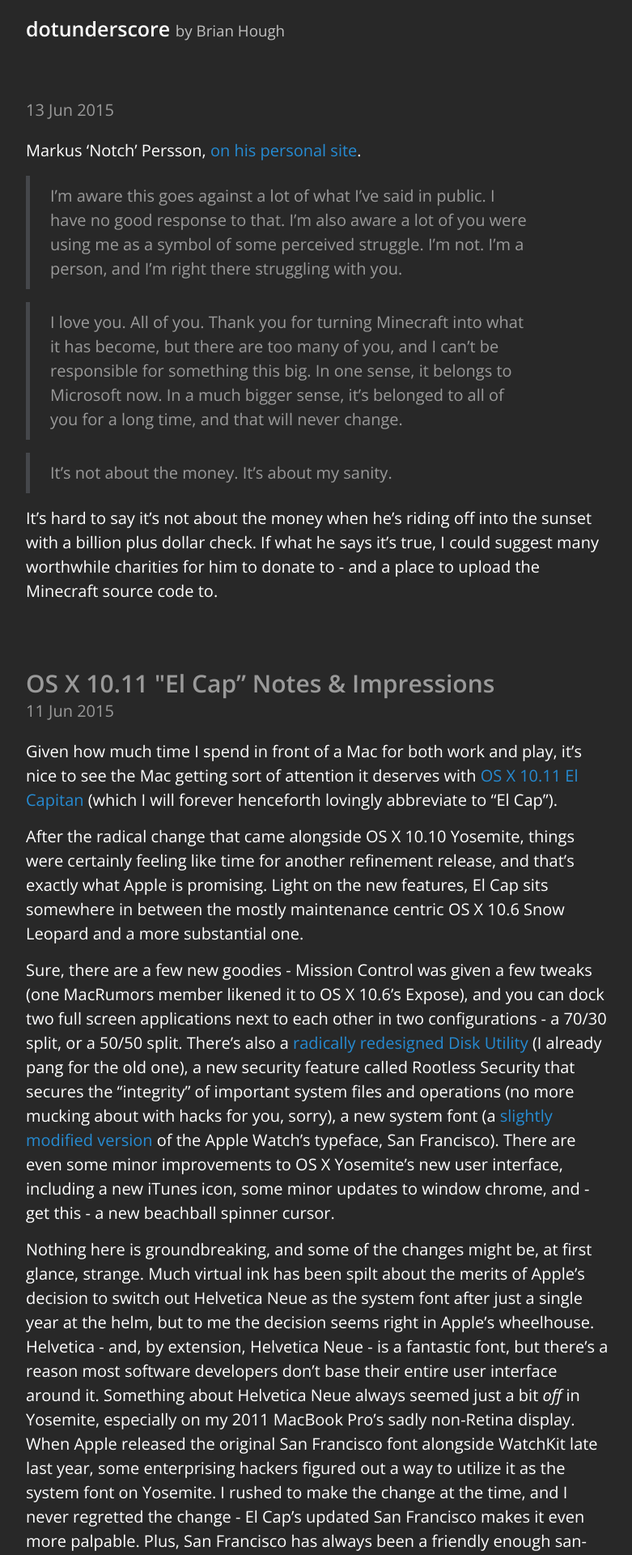
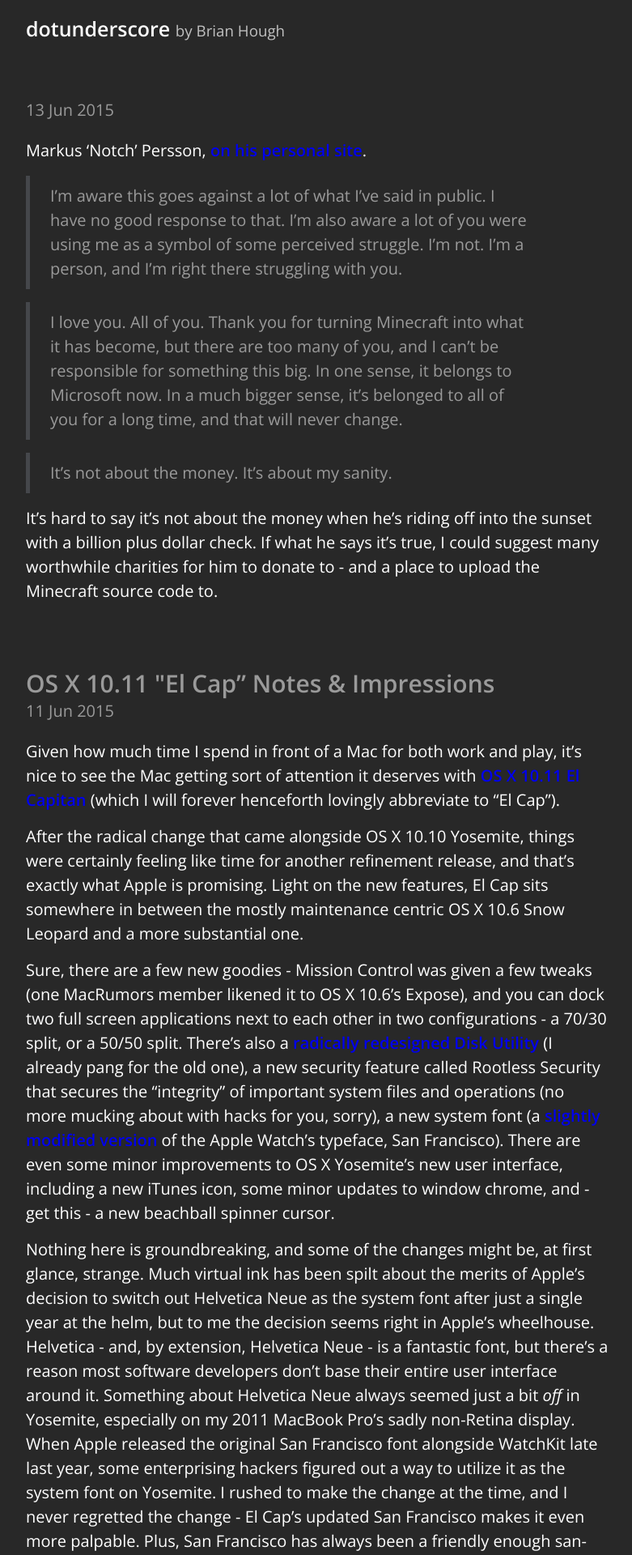
Before and after one commit to derfbwh/derfbwh.github.io, a Jekyll site: the page built from index.html, in a window 1280 px wide. Shown: the top 1920 px of the page at 81% size, without its empty margins (248-1029 px from the left). Built offline with Jekyll 4.4.1, drawn with Linux system fonts in a browser that asks for light colours; Markdown is read by kramdown in place of the engine named in the settings; the list of posts is cut into pages by our own code.

Commit message:
layout-update

```diff
--- a/public/css/poole.css
+++ b/public/css/poole.css
@@ -69,8 +69,9 @@
 
 /* No `:visited` state is required by default (browsers will use `a`) */
 a {
-  color: #268bd2;
+  color: #darkseagreen;
   text-decoration: none;
+  font-weight: 600;
 }
 a strong {
   color: inherit;
```
